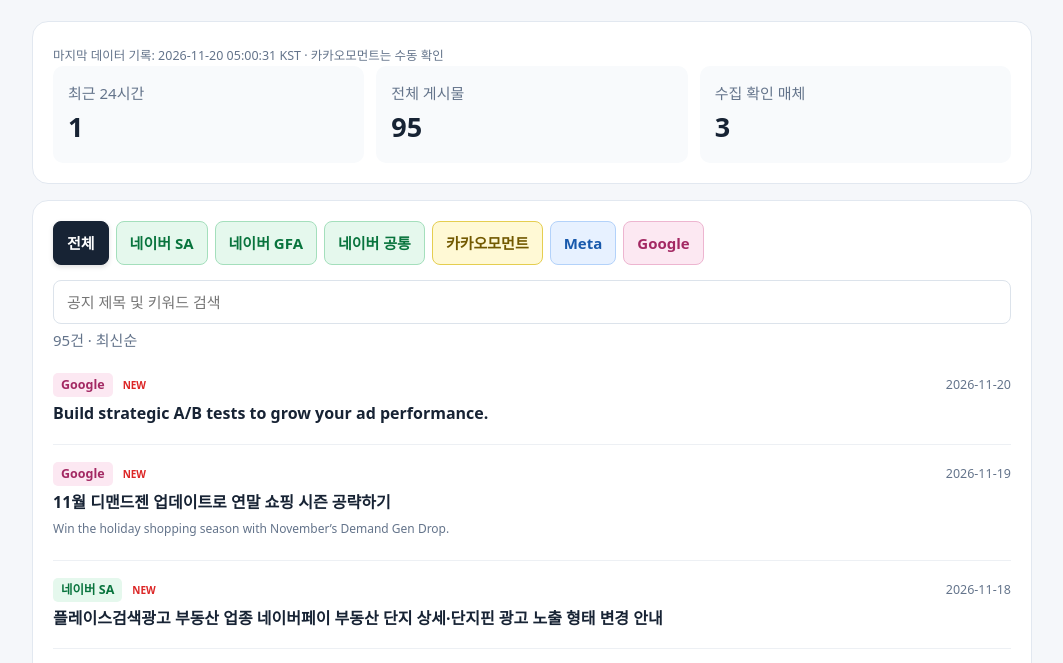
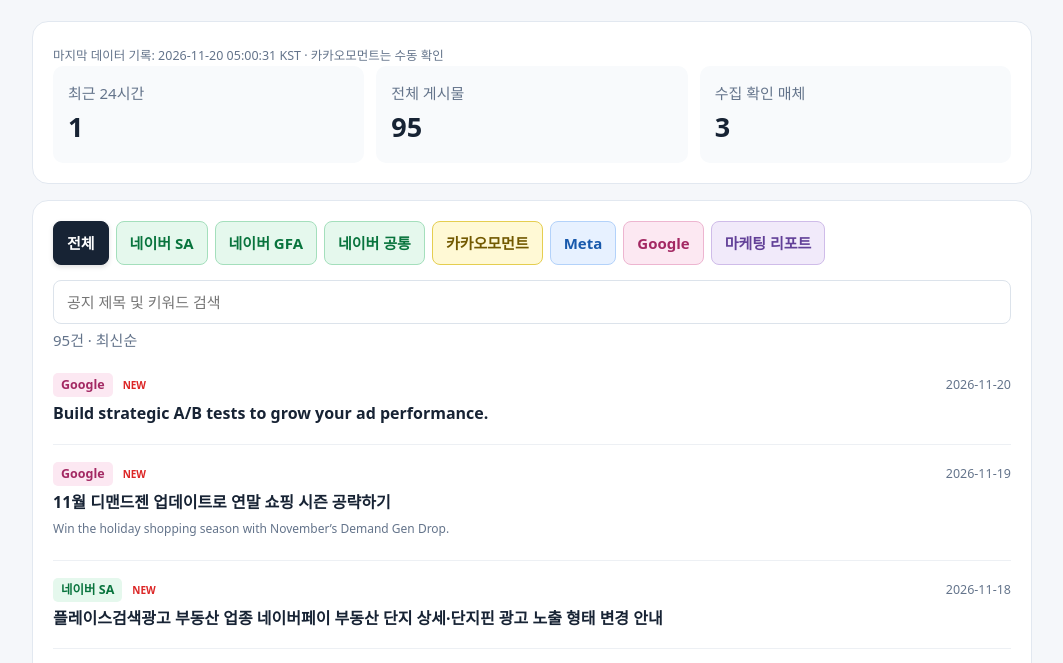
Before and after one commit to shxodnjs123-star/marketing-notice-dashboard, a plain HTML site: page index.html in a window 1280 px wide. Shown: the part 111-774 px from the top of the page, without its empty margins (108-1171 px from the left). Drawn offline with Linux system fonts and the light colour scheme.

Commit message:
Add purple marketing reports tab and publisher labels

```diff
--- a/index.html
+++ b/index.html
@@ -1,14 +1,14 @@
 <!doctype html><html lang="ko"><meta charset="utf-8"><meta name="viewport" content="width=device-width, initial-scale=1"><title>Marketing Insight</title><style>
 *{box-sizing:border-box}body{margin:0;background:#f5f7fa;color:#172334;font:15px/1.6 system-ui,sans-serif}main{max-width:1040px;margin:auto;padding:32px 20px}header{margin-bottom:24px}h1{font-size:30px;letter-spacing:-1px;margin:0}p{color:#64748b;margin:4px 0}section{background:white;border:1px solid #e2e8f0;border-radius:16px;padding:20px;margin:16px 0}.stats{display:grid;grid-template-columns:repeat(3,1fr);gap:12px}.stats div{padding:15px;background:#f8fafc;border-radius:10px;color:#64748b}.stats strong{display:block;font-size:27px;color:#172334}button,input,select{font:inherit;border:1px solid #dce3eb;border-radius:8px;padding:9px 13px;background:white;color:inherit}button{cursor:pointer}button.active{background:#172334;color:white}nav{display:flex;gap:7px;flex-wrap:wrap;margin-bottom:15px}input{width:100%}article{padding:17px 0;border-bottom:1px solid #edf0f4}article a{font-size:16px;color:#172334;text-decoration:none;font-weight:650}article a:hover{text-decoration:underline}small{color:#64748b} .meta{display:flex;gap:10px;align-items:center;margin-bottom:4px}.date{margin-left:auto}.new{color:#dc2626;font-size:10px;font-weight:700}footer{text-align:center;color:#94a3b8;padding:20px}.sources{display:flex;flex-wrap:wrap;gap:12px}.sources a{color:#475569} @media(max-width:500px){main{padding:20px 12px}section{padding:14px}.stats div{padding:10px}}
-nav button{font-weight:750;border:1px solid var(--edge,#cbd5e1);background:var(--pale,#f1f5f9);color:var(--ink,#334155);transition:background .15s,box-shadow .15s}nav button.active{background:var(--accent,#172334);color:var(--selected,#fff);border-color:var(--accent,#172334);box-shadow:0 2px 5px #0002}nav button:hover{box-shadow:0 0 0 2px var(--edge,#cbd5e1)}.naver{--accent:#008a45;--pale:#e5f8ed;--ink:#08743d;--edge:#a4dfbc}.kakao{--accent:#fee500;--pale:#fff9d5;--ink:#725900;--edge:#e5ce50;--selected:#332800}.meta-tab{--accent:#1769d2;--pale:#e7f1ff;--ink:#1859ac;--edge:#b3d2fa}.google{--accent:#bd3979;--pale:#fce8f2;--ink:#a32963;--edge:#edb5d0}.platform-label{background:var(--pale,#f1f5f9);color:var(--ink,#334155);padding:2px 8px;border-radius:5px;font-weight:650}</style><main><header><h1 id="brand">MARKETING INSIGHT</h1><p id="desc"></p></header><section><small id="updated">수집 데이터 확인 중</small><div class="stats"><div>최근 24시간<strong id="today">–</strong></div><div>전체 게시물<strong id="total">–</strong></div><div>수집 확인 매체<strong id="count">–</strong></div></div></section><section><nav id="tabs"></nav><input id="q" placeholder="공지 제목 및 키워드 검색" aria-label="검색"><p id="result"></p><div id="feed"></div></section><section><strong>공식 정보 출처</strong><p>수집 결과가 없는 매체는 원문에서 확인하세요.</p><div class="sources" id="sources"></div></section><footer id="foot"></footer></main><script>
-const $=id=>document.getElementById(id), platforms=['전체','네이버 SA','네이버 GFA','네이버 공통','카카오모먼트','Meta','Google'];let active='전체',rows=[];
-const sources={'네이버 SA':'https://ads.naver.com/notice','네이버 GFA':'https://ads.naver.com/notice','카카오모먼트':'https://lounge-board.kakao.com/bulletin/list?serviceType=KAKAOMOMENT','Meta':'https://www.facebook.com/business/news','Google':'https://blog.google/products/ads-commerce/'};
-function platformClass(p){return p.startsWith('네이버')?'naver':p==='카카오모먼트'?'kakao':p==='Meta'?'meta-tab':p==='Google'?'google':'all'}
+nav button{font-weight:750;border:1px solid var(--edge,#cbd5e1);background:var(--pale,#f1f5f9);color:var(--ink,#334155);transition:background .15s,box-shadow .15s}nav button.active{background:var(--accent,#172334);color:var(--selected,#fff);border-color:var(--accent,#172334);box-shadow:0 2px 5px #0002}nav button:hover{box-shadow:0 0 0 2px var(--edge,#cbd5e1)}.naver{--accent:#008a45;--pale:#e5f8ed;--ink:#08743d;--edge:#a4dfbc}.kakao{--accent:#fee500;--pale:#fff9d5;--ink:#725900;--edge:#e5ce50;--selected:#332800}.meta-tab{--accent:#1769d2;--pale:#e7f1ff;--ink:#1859ac;--edge:#b3d2fa}.google{--accent:#bd3979;--pale:#fce8f2;--ink:#a32963;--edge:#edb5d0}.platform-label{background:var(--pale,#f1f5f9);color:var(--ink,#334155);padding:2px 8px;border-radius:5px;font-weight:650}.report{--accent:#7651af;--pale:#f1eafa;--ink:#624098;--edge:#cfbce9}</style><main><header><h1 id="brand">MARKETING INSIGHT</h1><p id="desc"></p></header><section><small id="updated">수집 데이터 확인 중</small><div class="stats"><div>최근 24시간<strong id="today">–</strong></div><div>전체 게시물<strong id="total">–</strong></div><div>수집 확인 매체<strong id="count">–</strong></div></div></section><section><nav id="tabs"></nav><input id="q" placeholder="공지 제목 및 키워드 검색" aria-label="검색"><p id="result"></p><div id="feed"></div></section><section><strong>공식 정보 출처</strong><p>수집 결과가 없는 매체는 원문에서 확인하세요.</p><div class="sources" id="sources"></div></section><footer id="foot"></footer></main><script>
+const $=id=>document.getElementById(id), platforms=['전체','네이버 SA','네이버 GFA','네이버 공통','카카오모먼트','Meta','Google','마케팅 리포트'];let active='전체',rows=[];
+const sources={'네이버 SA':'https://ads.naver.com/notice','네이버 GFA':'https://ads.naver.com/notice','카카오모먼트':'https://lounge-board.kakao.com/bulletin/list?serviceType=KAKAOMOMENT','Meta':'https://www.facebook.com/business/news','Google':'https://blog.google/products/ads-commerce/','마케팅 리포트':'https://www.adic.or.kr/lit/report/list.do'};
+function platformClass(p){return p.startsWith('네이버')?'naver':p==='카카오모먼트'?'kakao':p==='Meta'?'meta-tab':p==='Google'?'google':p==='마케팅 리포트'?'report':'all'}
 function el(tag,text){let e=document.createElement(tag);e.textContent=text;return e}
-function classify(n){if(n.platform==='NAVER'){let t=n.title; if(/디스플레이 광고|GFA|쇼핑 고객 확장/.test(t))return '네이버 GFA';if(/검색광고|파워링크|신제품검색|브랜드검색/.test(t))return '네이버 SA';return '네이버 공통'}return ({KAKAO:'카카오모먼트',META:'Meta',GOOGLE:'Google'})[n.platform]||n.platform}
+function classify(n){if(n.platform==='NAVER'){let t=n.title; if(/디스플레이 광고|GFA|쇼핑 고객 확장/.test(t))return '네이버 GFA';if(/검색광고|파워링크|신제품검색|브랜드검색/.test(t))return '네이버 SA';return '네이버 공통'}return ({KAKAO:'카카오모먼트',META:'Meta',GOOGLE:'Google',REPORT:'마케팅 리포트'})[n.platform]||n.platform}
 function clean(t){return t.replace(/\s+(?:new\s+)?(?:검색광고|디스플레이 광고|공통|디지털옥외광고)\s+20\d{2}-\d{2}-\d{2}$/i,'')}
 function isNew(date){const today=new Date().toLocaleDateString('sv-SE',{timeZone:'Asia/Seoul'});const age=(Date.parse(today)-Date.parse(date))/86400000;return age>=0&&age<7}
-function render(){if(active==='카카오모먼트'){$('q').hidden=true;$('result').textContent='수동 확인 · 카카오 계정 로그인 필요';$('feed').replaceChildren();let p=el('p','카카오모먼트 공지는 로그인 후 열람할 수 있어 자동 수집 대상에서 제외했습니다. 공식 공지사항에서 최신 소식을 확인해 주세요.');let a=el('a','카카오모먼트 공식 공지사항 바로가기 ↗');a.href=sources['카카오모먼트'];a.target='_blank';a.rel='noopener noreferrer';a.style.display='inline-block';a.style.marginTop='14px';a.style.color='#172334';a.style.fontWeight='700';$('feed').append(p,a);return}$('q').hidden=false;let q=$('q').value.toLowerCase();let a=rows.filter(n=>(active==='전체'||n.group===active)&&(n.title+' '+(n.ko||'')).toLowerCase().includes(q));$('result').textContent=a.length+'건 · 최신순';$('feed').replaceChildren();for(let n of a){let ar=el('article',''),m=el('div','');m.className='meta';let label=el('small',n.group);label.className='platform-label '+platformClass(n.group);m.append(label);if(isNew(n.date)){let badge=el('small','NEW');badge.className='new';m.append(badge)}let d=el('small',n.date);d.className='date';m.append(d);ar.append(m);let link=el('a',n.ko||n.title);if(/^https:\/\//.test(n.url)){link.href=n.url;link.target='_blank';link.rel='noopener noreferrer'}ar.append(link);if(n.ko){let original=el('p',n.title);original.style.fontSize='12px';ar.append(original)}$('feed').append(ar)}if(!a.length)$('feed').append(el('p','표시할 수집 게시물이 없습니다.'))}
+function render(){if(active==='카카오모먼트'){$('q').hidden=true;$('result').textContent='수동 확인 · 카카오 계정 로그인 필요';$('feed').replaceChildren();let p=el('p','카카오모먼트 공지는 로그인 후 열람할 수 있어 자동 수집 대상에서 제외했습니다. 공식 공지사항에서 최신 소식을 확인해 주세요.');let a=el('a','카카오모먼트 공식 공지사항 바로가기 ↗');a.href=sources['카카오모먼트'];a.target='_blank';a.rel='noopener noreferrer';a.style.display='inline-block';a.style.marginTop='14px';a.style.color='#172334';a.style.fontWeight='700';$('feed').append(p,a);return}$('q').hidden=false;let q=$('q').value.toLowerCase();let a=rows.filter(n=>(active==='전체'||n.group===active)&&(n.title+' '+(n.ko||'')).toLowerCase().includes(q));$('result').textContent=a.length+'건 · 최신순';$('feed').replaceChildren();for(let n of a){let ar=el('article',''),m=el('div','');m.className='meta';let label=el('small',n.platform==='REPORT'?(n.publisher||n.group):n.group);label.className='platform-label '+platformClass(n.group);m.append(label);if(isNew(n.date)){let badge=el('small','NEW');badge.className='new';m.append(badge)}let d=el('small',n.date);d.className='date';m.append(d);ar.append(m);let link=el('a',n.ko||n.title);if(/^https:\/\//.test(n.url)){link.href=n.url;link.target='_blank';link.rel='noopener noreferrer'}ar.append(link);if(n.ko){let original=el('p',n.title);original.style.fontSize='12px';ar.append(original)}$('feed').append(ar)}if(!a.length)$('feed').append(el('p','표시할 수집 게시물이 없습니다.'))}
 for(let p of platforms){let b=el('button',p);b.className=platformClass(p)+(p===active?' active':'');b.onclick=()=>{active=p;for(let x of $('tabs').children)x.classList.toggle('active',x===b);render()};$('tabs').append(b)}for(let [p,u] of Object.entries(sources)){let a=el('a',p+' ↗');a.href=u;a.target='_blank';a.rel='noopener';$('sources').append(a)}$('q').oninput=render;
 fetch('brand.json').then(r=>r.json()).then(b=>{$('brand').textContent=b.name;document.title=b.name;$('desc').textContent=b.description;$('foot').textContent=b.company?'© '+b.company:''});
 Promise.all([fetch('data/notices.json',{cache:'no-store'}).then(r=>{if(!r.ok)throw Error();return r.json()}),fetch('translations.json',{cache:'no-store'}).then(r=>r.ok?r.json():{}).catch(()=>({}))]).then(([d,tr])=>{let map=new Map();for(let n of d.notices){let url=n.url.split('?')[0];if(n.platform!=='NAVER')url=n.url;let key=n.platform+url;let item={...n,title:clean(n.title),group:classify(n),ko:tr[n.id]||n.title_ko||''};let old=map.get(key);if(!old||item.title.includes('수정'))map.set(key,item)}rows=[...map.values()].sort((a,b)=>b.date.localeCompare(a.date));$('updated').textContent='마지막 데이터 기록: '+(d.updated_at||'미수집')+' · 카카오모먼트는 수동 확인';$('total').textContent=rows.length;$('count').textContent=new Set(rows.map(n=>n.platform)).size;$('today').textContent=rows.filter(n=>n.date===new Date().toLocaleDateString('sv-SE',{timeZone:'Asia/Seoul'})).length;render()}).catch(()=>{$('updated').textContent='데이터 로딩 실패';render()});
```
